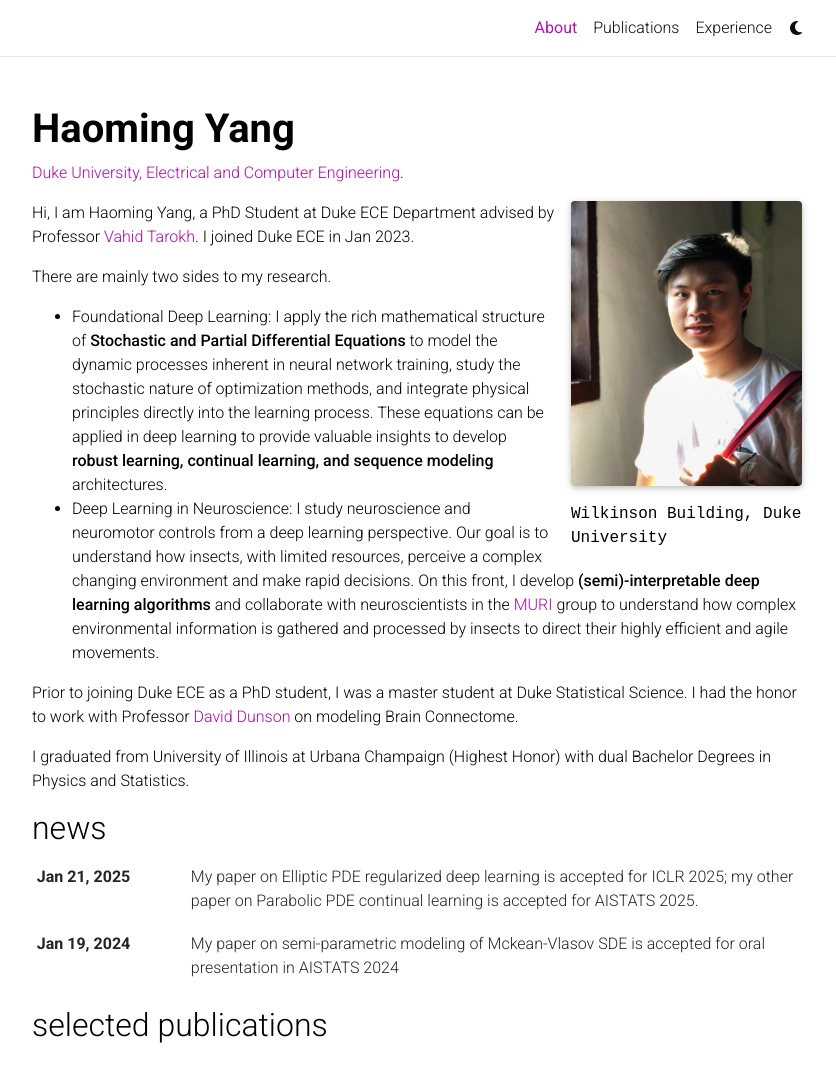
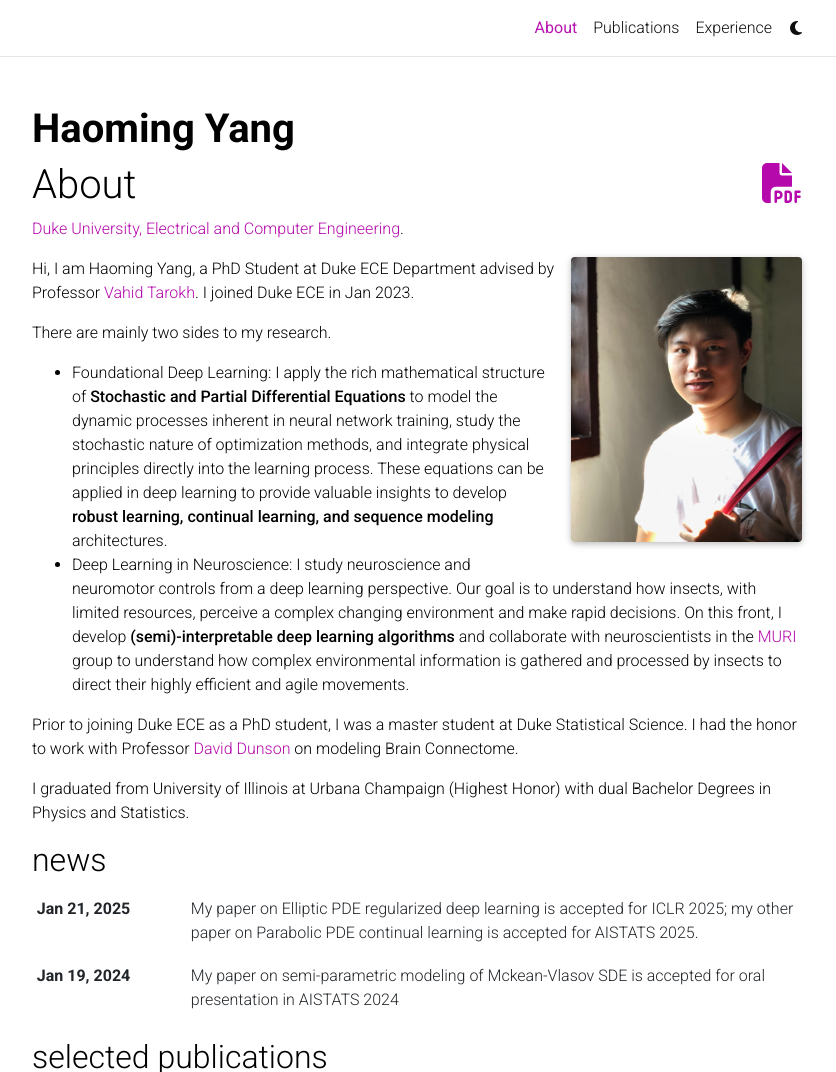
Before and after one commit to imkeithyang/imkeithyang.github.io, a Jekyll site: the page built from _pages/about.md, in a window 1280 px wide and 1393 px high, cut to the strip 0-1072 px from the top of the window. Shown: the whole strip, without its empty margins (223-1059 px from the left). Built offline with Jekyll 4.4.1, drawn with Linux system fonts in a browser that asks for light colours; full-size pictures stand in for the smaller copies a plugin makes; some web fonts are replaced; comment, search, counter and statistics services are not loaded; a style sheet for code colours, icons or effects is not loaded; some of the changed lines change nothing that is shown.

Commit message:
add pdf in front page

```diff
--- a/_layouts/about.html
+++ b/_layouts/about.html
@@ -7,6 +7,9 @@
         <header class="post-header">
           <h1 class="post-title">
             {% if site.title == "blank" -%}<span class="font-weight-bold">{{ site.first_name }}</span> {{ site.middle_name }} {{ site.last_name }}{%- else -%}{{ site.title }}{%- endif %}
+          </h1>
+          <h1 class="post-title">
+            {{ page.title }} {% if page.cv_pdf %}<a href="{{ page.cv_pdf | prepend: 'assets/pdf/' | relative_url}}" target="_blank" rel="noopener noreferrer" class="float-right"><i class="fa-solid fa-file-pdf"></i></a>{% endif %}
           </h1>
           <p class="desc">{{ page.subtitle }}</p>
         </header>
--- a/_pages/about.md
+++ b/_pages/about.md
@@ -8,8 +8,10 @@
   align: right
   image: hm.jpeg
   image_circular: false # crops the image to make it circular
-  more_info: >
-    <p>Wilkinson Building, Duke University</p>
+  #more_info: >
+  #  <p>Wilkinson Building, Duke University</p>
+
+cv_pdf: haoming_cv.pdf
 
 news: true  # includes a list of news items
 latest_posts: false  # includes a list of the newest posts
```
